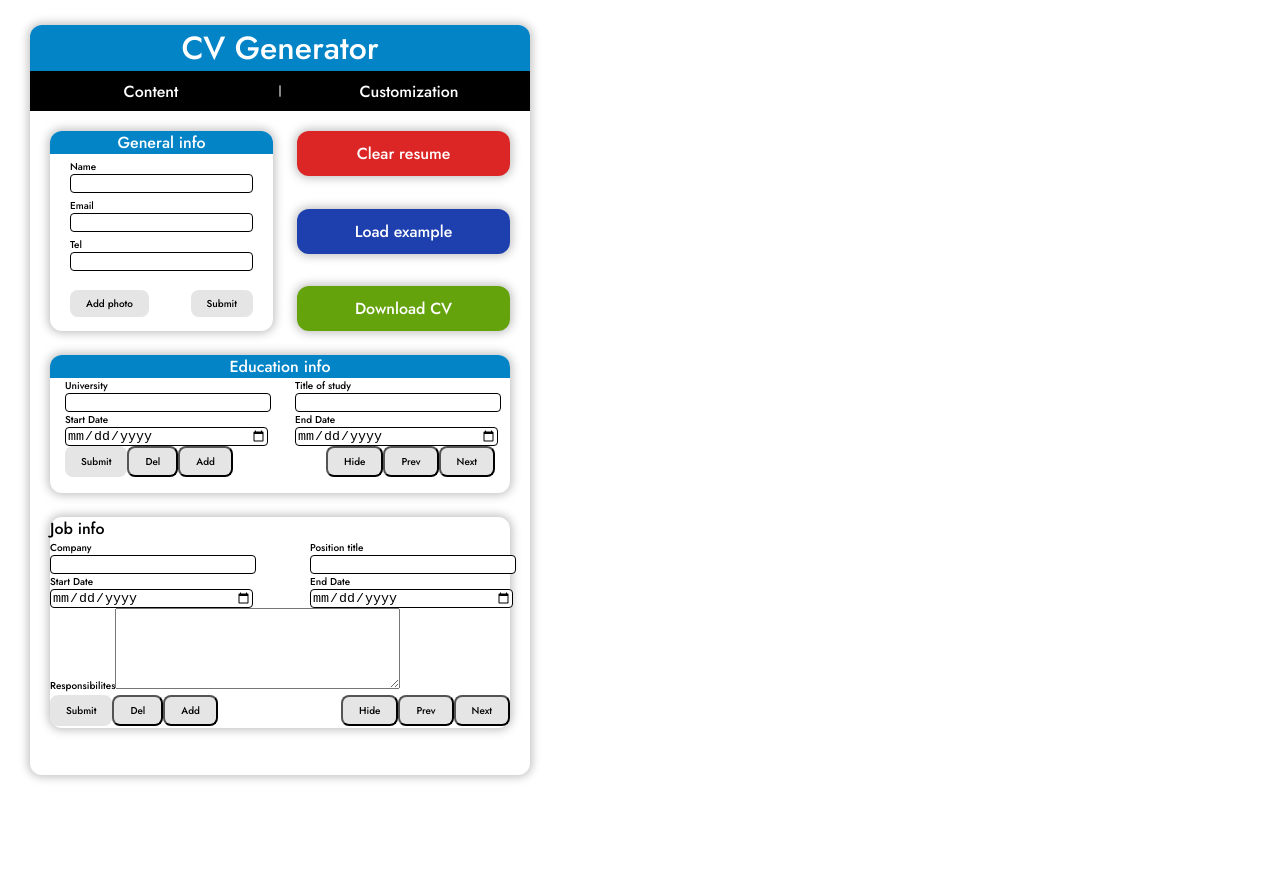
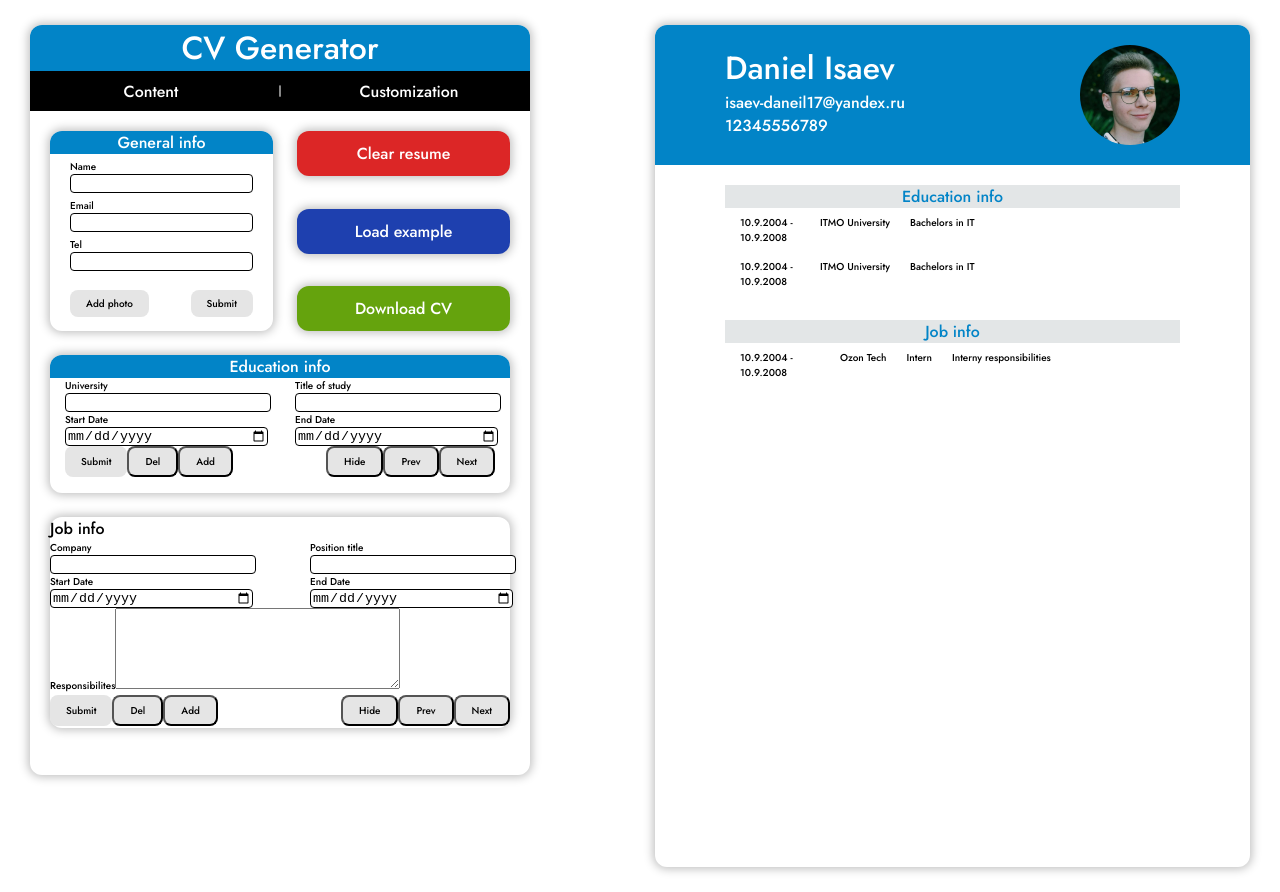
Before and after one commit to theSirD/CV-generator-react, a React (Vite) app: page / in a window 1280 px wide. Built offline with nearby package versions, Linux system fonts and the light colour scheme.

Commit message:
Creates layout for CV preview

```diff
--- a/src/index.css
+++ b/src/index.css
@@ -1,6 +1,11 @@
 body {
   margin: 0px;
   font-family: "Jost", sans-serif;
+}
+
+#root {
+  display: flex;
+  justify-content: space-between;
 }
 
 /* Generator */
@@ -230,3 +235,68 @@ body {
 .job-info-container {
   grid-column: 1/-1;
 }
+
+/* CV */
+.cv-container {
+  width: 595px;
+  height: 842px;
+  border-radius: 12px;
+  box-shadow: 0px 0px 10px 2px rgba(0, 0, 0, 0.25);
+  margin: 25px 30px;
+  flex-shrink: 0;
+}
+.cv-header {
+  background: #0284c7;
+  border-top-left-radius: 12px;
+  border-top-right-radius: 12px;
+  color: white;
+  display: flex;
+  justify-content: space-between;
+  padding: 20px 70px;
+}
+
+.cv-name {
+  font-size: 2rem;
+}
+
+.cv-email,
+.cv-tel {
+  font-size: 1rem;
+}
+
+.cv-avatar {
+  width: 100px;
+  border-radius: 1000px;
+}
+
+.cv-body {
+  font-size: 0.625rem;
+  padding: 20px 70px;
+  display: flex;
+  flex-direction: column;
+  gap: 24px;
+}
+
+.cv-edu-header, .cv-job-header {
+  font-size: 1rem;
+  background: rgba(186, 192, 194, 0.40);
+  color: #0284C7;
+  display: flex;
+  justify-content: center;
+  align-items: center;
+}
+
+.cv-edu-info, .cv-job-info {
+  display: flex;
+  justify-content: flex-start;
+  gap: 20px;
+  padding: 7px 15px;
+}
+
+/* .cv-job-info {
+  gap: 50px;
+  justify-content: ;
+} */
+.cv-edu-dates, .cv-job-dates {
+  width: 60px;
+}
--- a/src/main.jsx
+++ b/src/main.jsx
@@ -1,10 +1,12 @@
-import React from 'react'
-import ReactDOM from 'react-dom/client'
-import './index.css'
-import Generator from './generator/Generator.jsx'
+import React from "react";
+import ReactDOM from "react-dom/client";
+import "./index.css";
+import Generator from "./generator/Generator.jsx";
+import ResultCV from "./resultCV/ResultCV";
 
-ReactDOM.createRoot(document.getElementById('root')).render(
+ReactDOM.createRoot(document.getElementById("root")).render(
   <React.StrictMode>
     <Generator />
-  </React.StrictMode>,
-)
+    <ResultCV />
+  </React.StrictMode>
+);
--- a/src/resultCV/ResultCV.jsx
+++ b/src/resultCV/ResultCV.jsx
@@ -0,0 +1,40 @@
+export default function ResultCV({ src }) {
+  return (
+    <div className="cv-container">
+      <div className="cv-header">
+        <div className="cv-general-info">
+          <div className="cv-name">Daniel Isaev</div>
+          <div className="cv-email">isaev-daneil17@yandex.ru</div>
+          <div className="cv-tel">12345556789</div>
+        </div>
+        <img src="src/assets/me.jpeg" alt="avatar" className="cv-avatar" />
+      </div>
+      <div className="cv-body">
+        {/* replace following with components */}
+        <div className="cv-edu-container">
+          <div className="cv-edu-header">Education info</div>
+          <div className="cv-edu-info entry-1">
+            <div className="cv-edu-dates">10.9.2004 - 10.9.2008</div>
+            <div className="cv-university">ITMO University</div>
+            <div className="cv-title-of-study">Bachelors in IT</div>
+          </div>
+          <div className="cv-edu-info entry-2">
+            <div className="cv-edu-dates">10.9.2004 - 10.9.2008</div>
+            <div className="cv-university">ITMO University</div>
+            <div className="cv-title-of-study">Bachelors in IT</div>
+          </div>
+        </div>
+        <div className="cv-job-container">
+          <div className="cv-job-header">Job info</div>
+          <div className="cv-job-info">
+            <div className="cv-job-dates">10.9.2004 - 10.9.2008</div>
+            <div className="other-job-info"></div>
+            <div className="cv-company">Ozon Tech</div>
+            <div className="cv-position-title">Intern</div>
+            <div className="cv-responsibilites">Interny responsibilities</div>
+          </div>
+        </div>
+      </div>
+    </div>
+  );
+}
```
Also changed, not shown: src/assets/me.jpeg (added).
